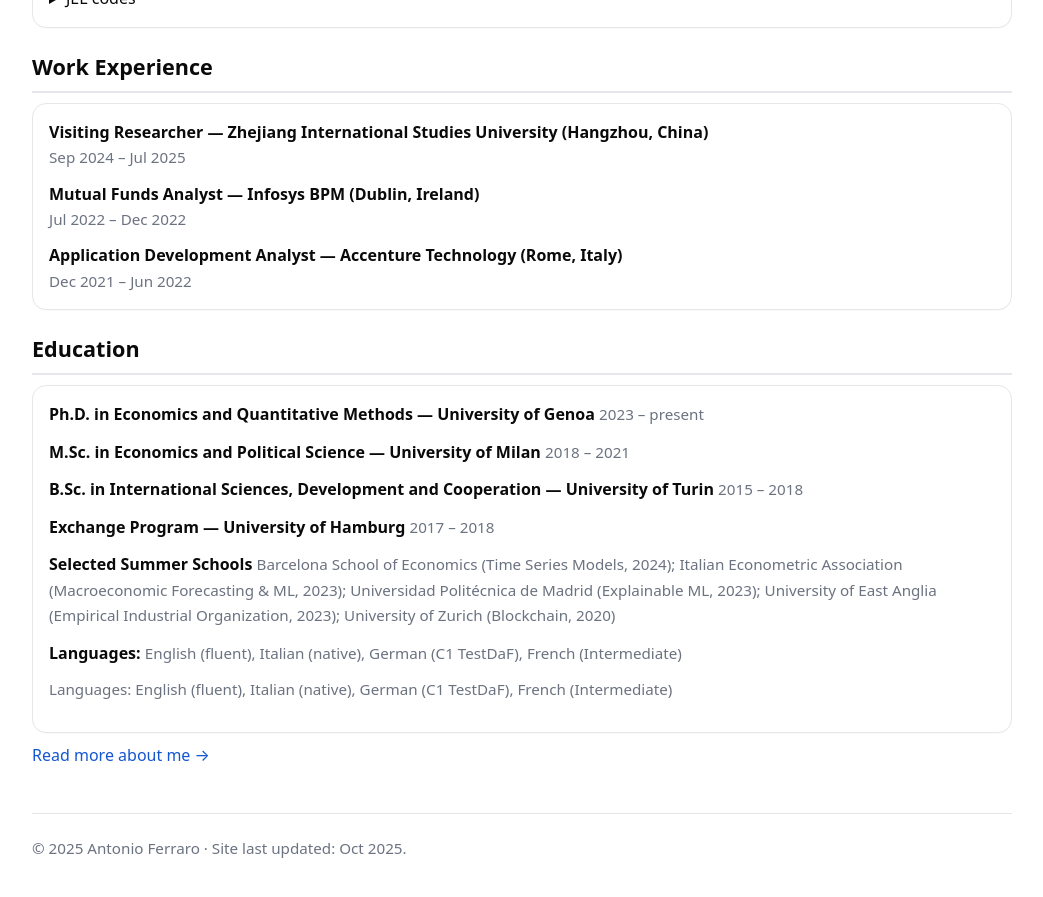
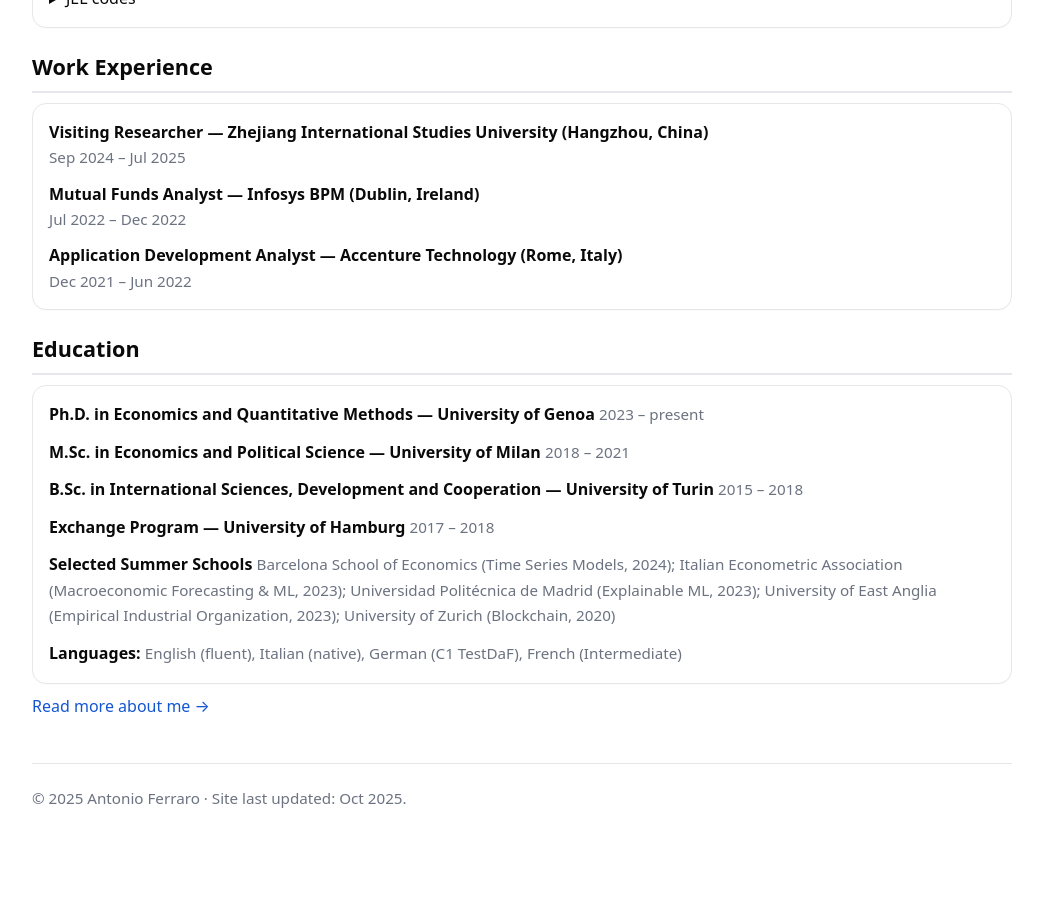
Before and after one commit to ferraroantonio/ferraroantonio.github.io, a Jekyll site: the page built from index.md, in a window 1280 px wide and 900 px high, scrolled down 603 px. Shown: the top 897 px of the window, without its empty margins (118-1161 px from the left). Built offline with Jekyll 4.4.1, drawn with Linux system fonts in a browser that asks for light colours; after the commit the page ends 1454 px from its top, so only the background shows below that.

Commit message:
Update index.md

```diff
--- a/index.md
+++ b/index.md
@@ -52,8 +52,7 @@ description: "Antonio Ferraro — PhD Candidate in Economics & Quantitative Meth
   <li class="item"><strong>Selected Summer Schools</strong> <span class="meta">Barcelona School of Economics (Time Series Models, 2024); Italian Econometric Association (Macroeconomic Forecasting & ML, 2023); Universidad Politécnica de Madrid (Explainable ML, 2023); University of East Anglia (Empirical Industrial Organization, 2023); University of Zurich (Blockchain, 2020)</span></li>
   <li class="item"><strong>Languages:</strong> <span class="meta">English (fluent), Italian (native), German (C1 TestDaF), French (Intermediate)</span></li>
 </ul>
- <p class="meta" style="margin-top:10px;">Languages: English (fluent), Italian (native), German (C1 TestDaF), French (Intermediate)</p>
-  </div>
+</div>
 </section>
 
 <p style="margin-top:10px;">
```
